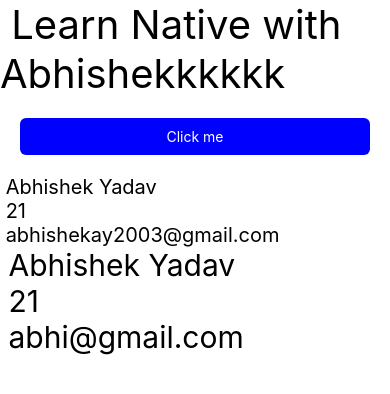
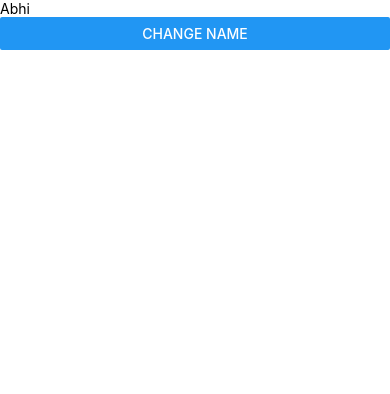
Before and after one commit to Abhishek-yadav-12/React-Native, a React Native app: screen / in a window 390 px wide. Shown: the top 394 px of the page. Built offline with nearby package versions, Linux system fonts and the light colour scheme.

Commit message:
useState

```diff
--- a/App.tsx
+++ b/App.tsx
@@ -1,36 +1,55 @@
-// Purpose: Main file for the app. This is the file that will be run when the app is started.
-import React from 'react';
-import {StyleSheet, Alert, Text, TouchableOpacity, View} from 'react-native';
-import Info from './components/info';
+// // Purpose: Main file for the app. This is the file that will be run when the app is started.
+// import React from 'react';
+// import {StyleSheet, Alert, Text, TouchableOpacity, View} from 'react-native';
+// import Info from './components/info';
 
-const styles = StyleSheet.create({
-  button: {
-    backgroundColor: 'blue',
-    color: 'white',
-    padding: 10,
-    borderRadius: 6,
-    alignItems: 'center',
-    margin: 20,
-  },
-});
+// const styles = StyleSheet.create({
+//   button: {
+//     backgroundColor: 'blue',
+//     color: 'white',
+//     padding: 10,
+//     borderRadius: 6,
+//     alignItems: 'center',
+//     margin: 20,
+//   },
+// });
+
+// const App = () => {
+//   const name = 'Abhishek Yadav';
+//   let age = 21;
+//   var email = 'abhishekay2003@gmail.com';
+
+//   return (
+//     <View>
+//       <Text style={{fontSize: 40}}> Learn Native with Abhishekkkkkk </Text>
+//       <TouchableOpacity style={styles.button} onPress={() => Alert.alert('Button pressed!')}>
+//         <Text style={{color: 'white'}}>Click me</Text>
+//       </TouchableOpacity>
+//       <Text style={{fontSize: 20}}> {name}</Text>
+//       <Text style={{fontSize: 20}}> {age}</Text>
+//       <Text style={{fontSize: 20}}> {email}</Text>
+
+//       <Info />
+//       {/* <Button title="Get Started"></Button> */}
+//     </View>
+//   );
+// };
+
+// export default App;
+
+import React, {useState} from 'react';
+import {Button, Text, View} from 'react-native';
 
 const App = () => {
-  const name = 'Abhishek Yadav';
-  let age = 21;
-  var email = 'abhishekay2003@gmail.com';
+  const [name, setName] = useState('Abhi');
 
+  const changeName = () => {
+    setName('Zen');
+  }
   return (
     <View>
-      <Text style={{fontSize: 40}}> Learn Native with Abhishekkkkkk </Text>
-      <TouchableOpacity style={styles.button} onPress={() => Alert.alert('Button pressed!')}>
-        <Text style={{color: 'white'}}>Click me</Text>
-      </TouchableOpacity>
-      <Text style={{fontSize: 20}}> {name}</Text>
-      <Text style={{fontSize: 20}}> {age}</Text>
-      <Text style={{fontSize: 20}}> {email}</Text>
-
-      <Info />
-      {/* <Button title="Get Started"></Button> */}
+      <Text>{name}</Text>
+      <Button title="Change Name" onPress={changeName}></Button>
     </View>
   );
 };
```
Also changed, not shown: notes.txt.
